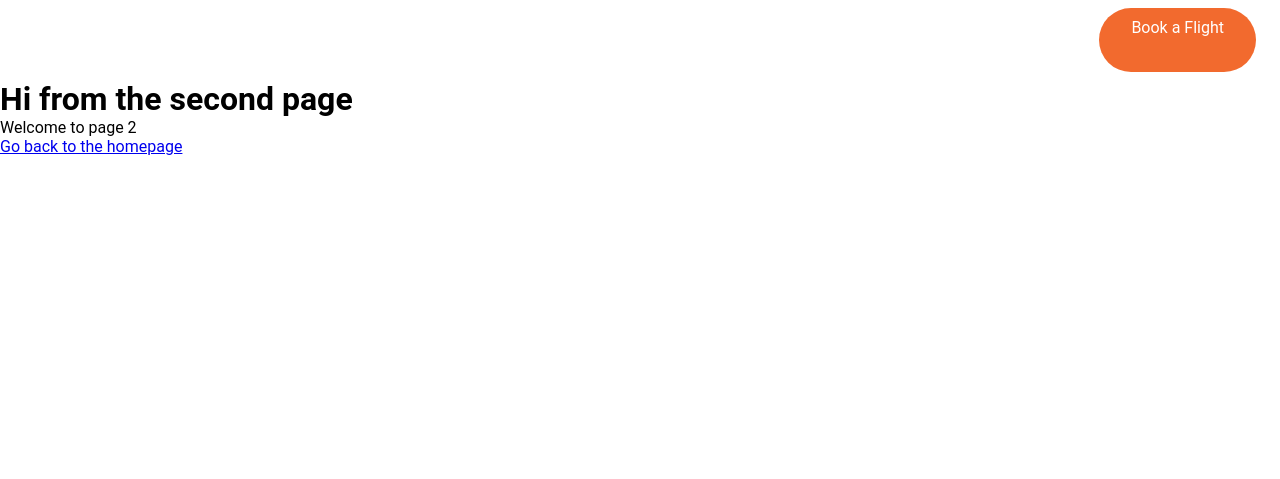
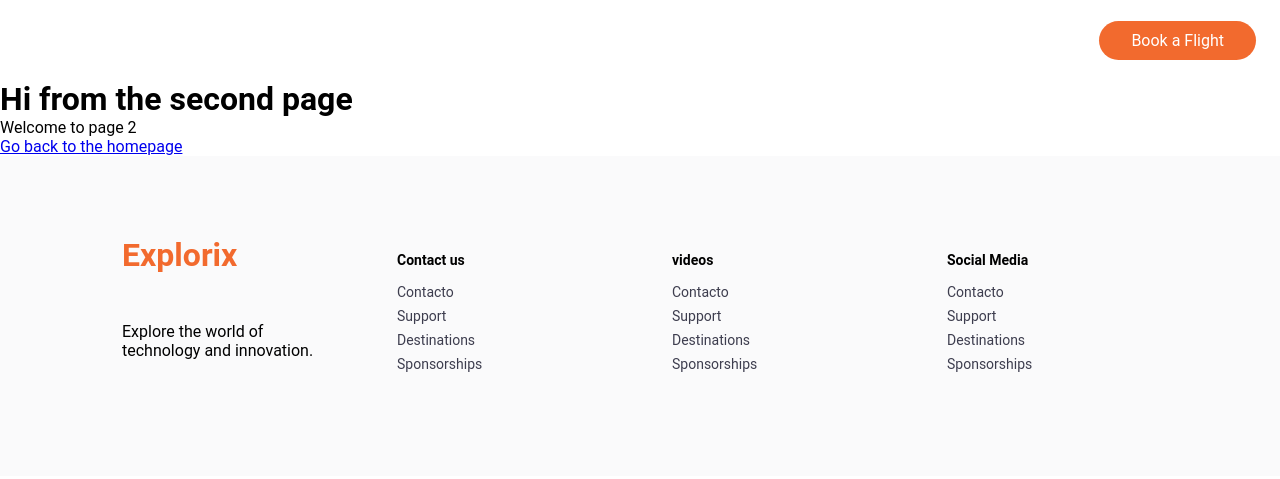
Before and after one commit to TwinCoyote/Pagina-Grupo-Guerrero-Norte, a Gatsby site: page /page-2 in a window 1280 px wide. Built offline with nearby package versions, Linux system fonts and the light colour scheme; Gatsby itself is replaced by a stand-in of ours.

Commit message:
Add Footer section and Refactor Buttons from Header

```diff
--- /dev/null
+++ b/src/components/Footer.js
@@ -0,0 +1,95 @@
+import React from "react"
+import styled from "styled-components"
+import { Link } from "gatsby"
+
+const Footer = () => {
+  return (
+    <FooterContainer>
+      <FooterLinksWrapper>
+        <FooterDesc>
+          <h1>Explorix</h1>
+          <p>Explore the world of technology and innovation.</p>
+        </FooterDesc>
+        <FooterLinkItems>
+          <FooterLinkTittle>Contact us</FooterLinkTittle>
+          <FooterLink to="/about">Contacto</FooterLink>
+          <FooterLink to="/Support">Support</FooterLink>
+          <FooterLink to="/Destinations">Destinations</FooterLink>
+          <FooterLink to="/Sponsorships">Sponsorships</FooterLink>
+        </FooterLinkItems>
+      </FooterLinksWrapper>
+      <FooterLinksWrapper>
+        <FooterLinkItems>
+          <FooterLinkTittle>videos</FooterLinkTittle>
+          <FooterLink to="/">Contacto</FooterLink>
+          <FooterLink to="/">Support</FooterLink>
+          <FooterLink to="/">Destinations</FooterLink>
+          <FooterLink to="/">Sponsorships</FooterLink>
+        </FooterLinkItems>
+        <FooterLinkItems>
+          <FooterLinkTittle>Social Media</FooterLinkTittle>
+          <FooterLink to="/">Contacto</FooterLink>
+          <FooterLink to="/">Support</FooterLink>
+          <FooterLink to="/">Destinations</FooterLink>
+          <FooterLink to="/">Sponsorships</FooterLink>
+        </FooterLinkItems>
+      </FooterLinksWrapper>
+    </FooterContainer>
+  )
+}
+
+export default Footer
+
+const FooterContainer = styled.div`
+  padding: 5rem calc((100vw - 1100px) / 2);
+  display: grid;
+  grid-template-columns: repeat(2, 1fr);
+  color: #000;
+  background: #fafafb;
+`
+
+const FooterDesc = styled.div`
+  padding: 0 2rem;
+
+  h1 {
+    margin-bottom: 3rem;
+    color: #f26a2e;
+  }
+
+  @media screen and (max-width: 400px) {
+    padding: 1rem;
+  }
+`
+const FooterLinksWrapper = styled.div`
+  display: grid;
+  grid-template-columns: repeat(2, 1fr);
+
+  @media screen and (max-width: 820px) {
+    grid-template-columns: 1fr;
+  }
+`
+const FooterLinkItems = styled.div`
+  display: flex;
+  flex-direction: column;
+  align-items: flex-start;
+  padding: 1rem 2rem;
+
+  @media screen and (max-width: 400px) {
+    padding: 1rem;
+  }
+`
+const FooterLinkTittle = styled.h2`
+  font-size: 14px;
+  margin-bottom: 16px;
+`
+const FooterLink = styled(Link)`
+  text-decoration: none;
+  margin-bottom: 0.5rem;
+  font-size: 14px;
+  color: #3d3d4e;
+
+  &:hover {
+    color: #f26a2e;
+    transition: 0.3 ease-out;
+  }
+`
--- a/src/components/header.js
+++ b/src/components/header.js
@@ -71,7 +71,7 @@ const NavMenu = styled.div`
 `
 const NavBtn = styled.div`
   display: flex;
-  align-item: center;
+  align-items: center;
   margin-right: 24px;
 
   @media screen and (max-width: 768px) {
--- a/src/components/layout.js
+++ b/src/components/layout.js
@@ -1,6 +1,6 @@
 import * as React from "react"
 import { useStaticQuery, graphql } from "gatsby"
-
+import Footer from "./Footer"
 import Header from "./Header"
 import { GlobalStyles } from "./styles/GlobalStyles"
 
@@ -10,6 +10,7 @@ const Layout = ({ children }) => {
       <GlobalStyles />
       <Header />
       <main>{children}</main>
+      <Footer />
     </>
   )
 }
```
